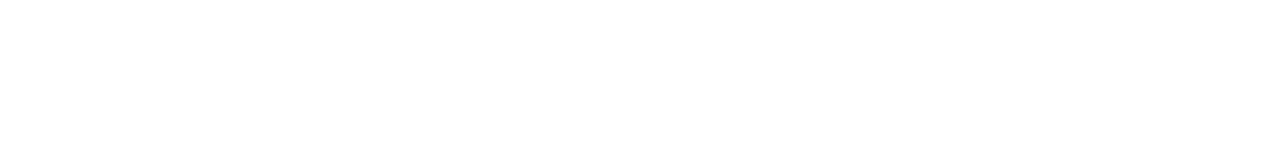
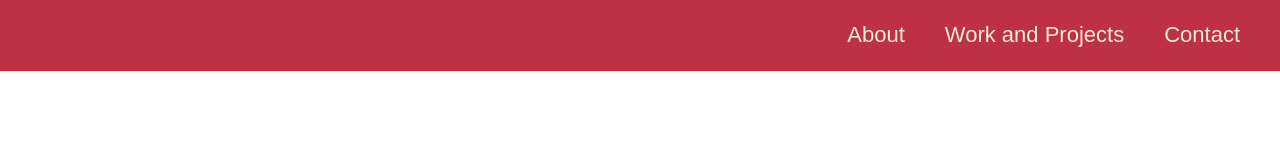
Before and after one commit to dagfedlu/personal-portfolio, a plain HTML site: page index.html in a window 1280 px wide. Drawn offline with Linux system fonts and the light colour scheme.

Commit message:
adds nav bar to the portfolio webpage

```diff
--- a/index.html
+++ b/index.html
@@ -4,9 +4,24 @@
     <meta charset="UTF-8">
     <meta http-equiv="X-UA-Compatible" content="IE=edge">
     <meta name="viewport" content="width=device-width, initial-scale=1.0">
+    <link rel="stylesheet" href="style.css">
     <title>My Portfolio</title>
 </head>
 <body>
 
+    <nav id="navbar">
+        <ul class="nav-list">
+            <li>
+                <a href="#welcome-section">About</a>
+            </li>
+            <li>
+                <a href="#projects">Work and Projects</a>
+            </li>
+            <li>
+                <a href="#contact">Contact</a>
+            </li>
+        </ul>
+    </nav>
+
 </body>
 </html>
--- a/style.css
+++ b/style.css
@@ -0,0 +1,49 @@
+* {
+    box-sizing: border-box;
+    margin: 0;
+    padding: 0;
+}
+html {
+    font-size: 62.5%;
+    scroll-behavior: smooth;
+}
+body {
+    font-family:'Poppins', sans-serif;
+    font-size: 1.8rem;
+    font-weight: 400;
+    line-height: 1.4;
+    color: antiquewhite;
+}
+/* styling our nav bar */
+nav {
+    display: flex;
+    justify-content: flex-end;
+    position: fixed;
+    top: 0;
+    left: 0;
+    width: 100%;
+    background: #BE3144;
+}
+.nav-list {
+    display: flex;
+    margin-right: 2rem;
+}
+ul {
+    list-style: none;
+}
+li {
+    display: list-item;
+}
+.nav-list a {
+    display: block;
+    font-size: 2.2rem;
+    padding: 2rem;
+}
+a {
+    text-decoration: none;
+    color: antiquewhite;
+}
+.nav-list a:hover {
+    color: aliceblue;
+}
+/* ------------------------- */
```
